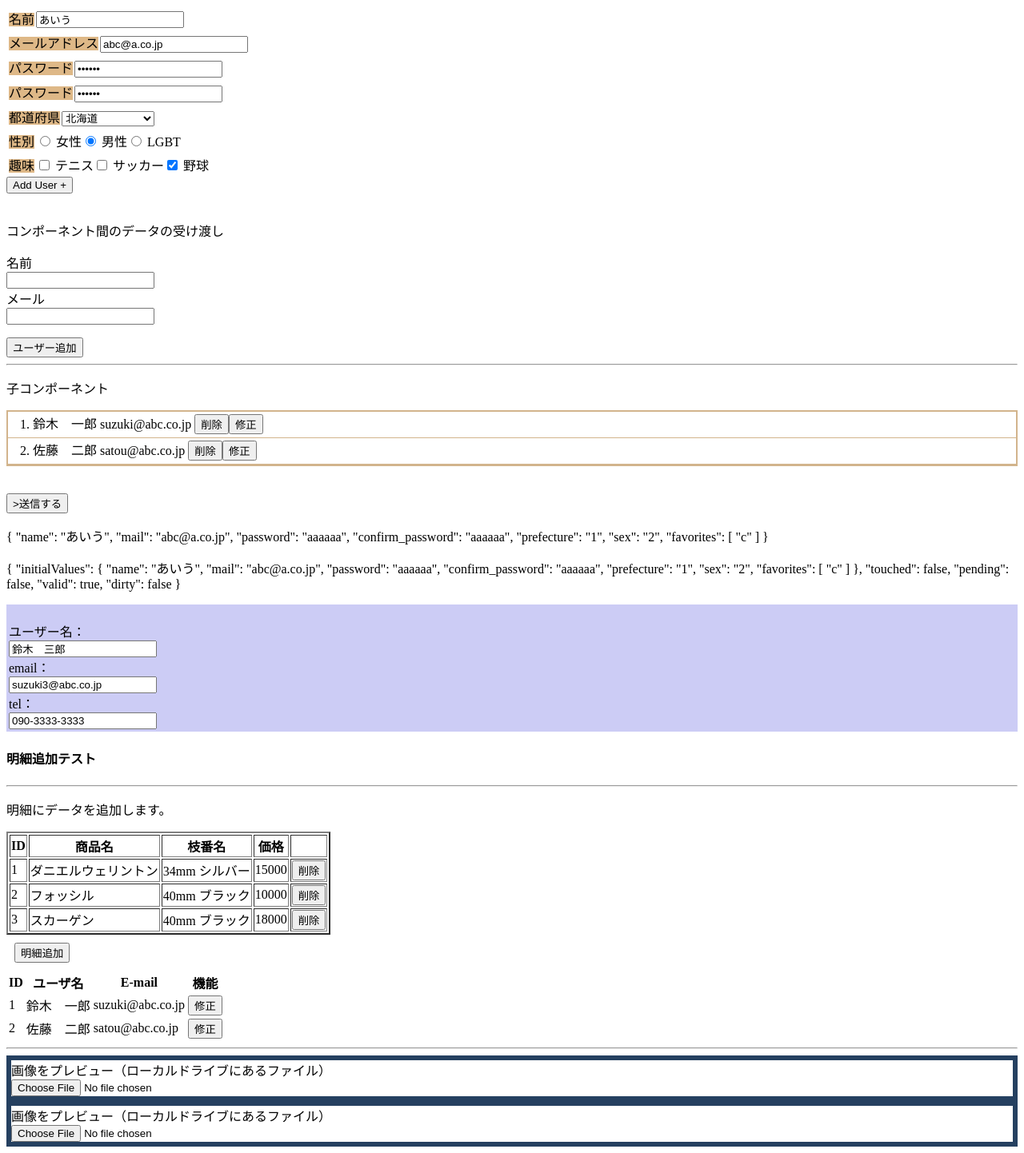
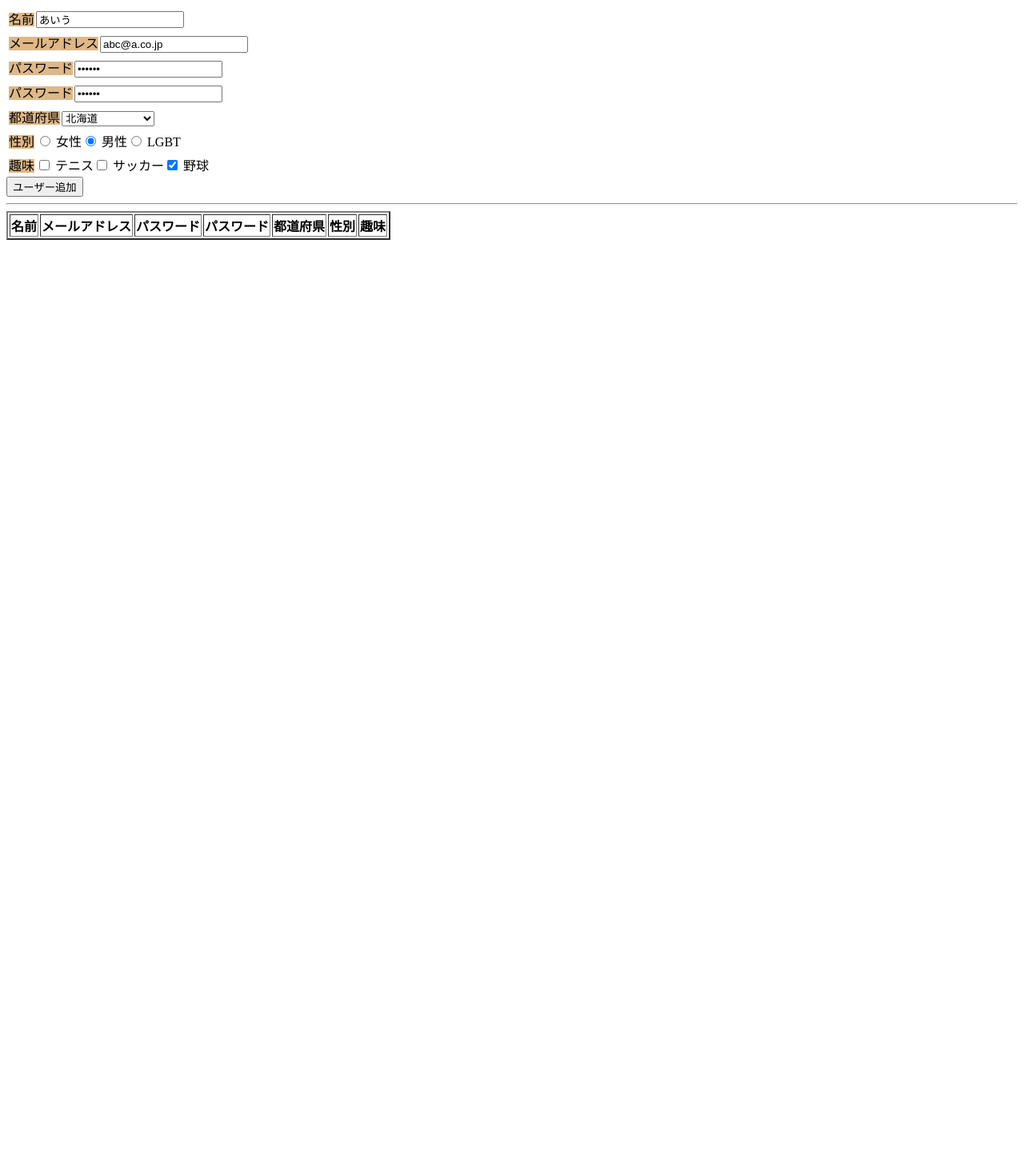
Before and after one commit to afurosan/vue-validation-form, a Vue app: page / in a window 1280 px wide. Shown: the whole page at 80% size. After the commit the page ends 800 px from the top, so only its background shows below. Built offline with nearby package versions, Linux system fonts and the light colour scheme.

Commit message:
2/3今西アップ

```diff
--- a/src/App.vue
+++ b/src/App.vue
@@ -2,15 +2,15 @@
   <form-validate />
   <!-- <form-test /> -->
 
-  <hr>
-  <form-local-image
-      top-msg="画像をプレビュー（ローカルドライブにあるファイル）"
-      alt-msg="画像は表示できません"
-  />
-  <form-local-image
-      top-msg="画像をプレビュー（ローカルドライブにあるファイル）"
-      alt-msg="画像は表示できません"
-  />
+<!--  <hr>-->
+<!--  <form-local-image-->
+<!--      top-msg="画像をプレビュー（ローカルドライブにあるファイル）"-->
+<!--      alt-msg="画像は表示できません"-->
+<!--  />-->
+<!--  <form-local-image-->
+<!--      top-msg="画像をプレビュー（ローカルドライブにあるファイル）"-->
+<!--      alt-msg="画像は表示できません"-->
+<!--  />-->
 
 </template>
 
@@ -25,7 +25,7 @@ export default defineComponent({
   components: {
     FormValidate,
     // FormTest,
-    FormLocalImage,
+    // FormLocalImage,
   },
 });
 </script>
--- a/src/components/templates/FormDetails.vue
+++ b/src/components/templates/FormDetails.vue
@@ -1,19 +1,36 @@
 <template>
-  <div>
-    <p>子コンポーネント</p>
-      <ol>
-        <!-- keyにはindexをつける -->
-          <li v-for="(header, index) in userItems.header" :key="index">
-            {{ header }}
-          </li>
-          <li v-for="(user, index) in userItems.user" :key="index">
-            {{ user.name }} {{ user.email }}
-            <button :disabled="!(childCorrectFlg === 0)" @click="removeItem(index)">削除</button>
-            <button :disabled="!(childCorrectFlg === 0)" @click="correctItem(index)">修正</button>
-          </li>
-      </ol>
-    <br />
-  </div>
+  <table border="2">
+    <thead>
+    <tr>
+      <th v-for="(header, index) in Object.keys(fieldItems)" :key="index">
+        {{ fieldItems[header].label }}
+      </th>
+    </tr>
+    </thead>
+    <tbody>
+<!--    <tr v-for="(item, index) in userItems" :key="index">-->
+<!--      <td v-for="(value, index) in item" :key="index">{{ value }}</td>-->
+<!--      <td><button @click="removeItem(index)">削除</button></td>-->
+<!--    </tr>-->
+    </tbody>
+  </table>
+
+
+<!--  <div>-->
+<!--    <p>明細</p>-->
+<!--      <ol>-->
+<!--        &lt;!&ndash; keyにはindexをつける &ndash;&gt;-->
+<!--          <li v-for="(header, index) in Object.keys(fieldItems)" :key="index">-->
+<!--            {{ fieldItems[header].label }}-->
+<!--          </li>-->
+<!--&lt;!&ndash;          <li v-for="(user, index) in userItems" :key="index">&ndash;&gt;-->
+<!--&lt;!&ndash;            {{ user.name }} {{ user.mail }}&ndash;&gt;-->
+<!--&lt;!&ndash;            <button :disabled="!(childCorrectFlg === 0)" @click="removeItem(index)">削除</button>&ndash;&gt;-->
+<!--&lt;!&ndash;            <button :disabled="!(childCorrectFlg === 0)" @click="correctItem(index)">修正</button>&ndash;&gt;-->
+<!--&lt;!&ndash;          </li>&ndash;&gt;-->
+<!--      </ol>-->
+<!--    <br />-->
+<!--  </div>-->
 </template>
 
 <script lang="ts">
@@ -23,6 +40,9 @@ export default {
   name: "FormDetails",
   props: {
     userItems: {
+      type: Object,
+    },
+    fieldItems: {
       type: Object,
     },
     value: {
@@ -37,11 +57,18 @@ export default {
 
   setup(props:any, context:any) {
     const fs = reactive(props.userItems);
+    const ca = reactive(props.fieldItems);
     const removeItem = (i:number) => {fs.user.splice(i,  1)};
 
+    // console.log(ca.name.label);
+    // console.log(ca[Object.keys(ca)[0]].label);
+    // console.log(fs);
+
     function correctItem(i: number){
+      // console.log(context.target.name);
+      // console.log(fs.user[i].name);
       context.emit('onDataSet',fs.user[i],i);
-      console.log(fs.user[i].name);
+
     }
 
     return {
--- a/src/components/templates/FormValidate.vue
+++ b/src/components/templates/FormValidate.vue
@@ -7,7 +7,7 @@
       v-model="values.favorites"
        v-model="values.sex"
     > -->
-    <custom-input v-bind="ccArray.name.attributes" />
+    <custom-input v-bind="ccArray.name.attributes" @input="ccArray.name.value" />
     <custom-input v-bind="ccArray.mail.attributes" />
     <custom-input v-bind="ccArray.password.attributes" />
     <custom-input v-bind="ccArray.confirm_password.attributes" />
@@ -43,29 +43,15 @@
       <p><ErrorMessage :name="`users[${idx}].useremail`" /></p>
       <button type="button" @click="remove(idx)">x</button>
     </fieldset>
-    <button type="button" @click="push({ useremail: '', username: '' })">
-      Add User +</button
-    ><br /><br />
+<!--        <button type="button" @click="push({ useremail: '', username: '' })">Add User +</button><br /><br />-->
 
     <div>
-      <p>コンポーネント間のデータの受け渡し</p>
-      <span>名前</span>
-      <br>
-      <input v-model="userItems.item_name" style="margin-right: 5px"/>
-      <br>
-      <span>メール</span>
-      <br>
-      <input v-model="userItems.item_email" style="margin-right: 5px"/>
-      <p class="ErrorMessage">{{ errorMessage }}</p>
-
-      <button v-if="parentCorrectFlg===0" @click="adduser" type="button">ユーザー追加</button>
-      <button v-if="parentCorrectFlg===1" @click="correctuser" type="button">修正登録</button>
-      <button v-if="parentCorrectFlg===1" @click="canceluser" type="button">キャンセル</button>
+        <button @click="adduser" type="button">ユーザー追加</button>
 
       <hr />
 
       <FormDetails
-          :user-items="userItems" @onDataSet="dataSet"
+          :user-items="fields" :field-items="ccArray"
           :child-correct-flg="parentCorrectFlg"
       ></FormDetails>
 
@@ -75,55 +61,16 @@
     </div>
 
 
-    <custom-button type="submit" :disabled="!meta.valid || !Object.keys(userItems['user']).length">
-      >送信する</custom-button
-    >
-    <p>{{ values }}</p>
-    <p>{{ meta }}</p>
+<!--    <custom-button type="submit" :disabled="!meta.valid || !Object.keys(fields['user']).length">-->
+<!--      >送信する</custom-button-->
+<!--    >-->
+<!--    <p>{{ccArray}}</p>-->
+<!--    <p>{{ values }}</p>-->
+<!--    <p>{{ meta }}</p>-->
     <!-- </Form> -->
   </form>
 
-  <CustomMultiInput v-model:name="name" v-model:email="email" v-model:tel="tel"/>
-
-  <div>
-    <h4>明細追加テスト</h4>
-    <hr />
-    <div>
-      <p>明細にデータを追加します。</p>
-
-      <table border="2">
-        <thead>
-        <tr>
-          <th v-for="(header, index) in details.header" :key="index">
-            {{ header }}
-          </th>
-        </tr>
-        </thead>
-        <tbody>
-        <tr v-for="(item, index) in details.items" :key="index">
-          <td v-for="(value, index) in item" :key="index">{{ value }}</td>
-          <td><button @click="removeItem(index)">削除</button></td>
-        </tr>
-        </tbody>
-      </table>
-      <button @click="addItem" style="margin: 10px">明細追加</button>
-
-    </div>
-  </div>
-
-  <table>
-    <thead>
-    <tr>
-      <th>ID</th>
-      <th>ユーザ名</th>
-      <th>E-mail</th>
-      <th>機能</th>
-    </tr>
-    </thead>
-    <tbody>
-    <form-details2  v-for="(user,index) in users" :user="user" :key="user.id" :index="index" @update="corUser"></form-details2>
-    </tbody>
-  </table>
+<!--  <CustomMultiInput v-model:name="name" v-model:email="email" v-model:tel="tel"/>-->
 
 </template>
 
@@ -168,15 +115,15 @@ export default defineComponent({
     //CustomCheckBoxes,
     // Form,
     CustomInput,
-    CustomButton,
+    // CustomButton,
     CustomSelect,
     CustomRadio,
     CustomCheckBox,
-    CustomMultiInput,
-    ErrorMessage,
-    Field,
+    // CustomMultiInput,
+    // ErrorMessage,
+    // Field,
     FormDetails,
-    FormDetails2,
+    // FormDetails2,
 
   },
   props: {},
@@ -262,7 +209,7 @@ export default defineComponent({
       users: Yup.array().of(
         Yup.object({
           username: Yup.string().required().label("name"),
-          useremail: Yup.string().email().required().label("email"),
+          useremail: Yup.string().email().required().label("mail"),
         })
       ),
     });
@@ -273,84 +220,26 @@ export default defineComponent({
         item_email: Yup.string().email('メール形式が不正です。').required('メールは入力必須です。'),
      });
 
-    // //  初期値の設定
-    // const initialValues = {
-    //   users: [{ username: "", useremail: "" }],
-    // };
-
     const { values, meta, handleSubmit } = useForm({
       validationSchema: schema,
-      // initialValues: initialValues,
     });
 
-    const { fields, push, remove } = useFieldArray("users");
+    const { fields, push, remove, update } = useFieldArray("users");
 
     const onSubmitClick = handleSubmit((v, { resetForm }) => {
       console.log(v);
       // resetForm();
     });
 
-    // vue2共通
-   // 明細にデータを追加したい
-    const details = reactive({
-      header: ["ID", "商品名", "枝番名", "価格", ""],
-      items: [
-        { id: 1, name: "ダニエルウェリントン", branch_name: "34mm シルバー", price: 15000 },
-        { id: 2, name: "フォッシル", branch_name: "40mm ブラック", price: 10000 },
-        { id: 3, name: "スカーゲン", branch_name: "40mm ブラック", price: 18000 },
-      ],
-    });
-
-    // vue2共通
-    const addItem = () => {
-      details.items.push({
-        id: 4,
-        name: "ポールスミス",
-        branch_name: "42mm シルバー",
-        price: 23000,
-      });
-    };
-
-    // vue2形式
-    //const removeItem = (index) => {
-    //      details.items.splice(index, 1);
-
-    // {index:number}をつけないと、TS7031：暗黙anyエラー
-    const removeItem = (index: {index:number}) => {
-          details.items.splice(1, 1);};
-
-    const name = ref('鈴木　三郎')
-    const email = ref('suzuki3@abc.co.jp')
-    const tel = ref('090-3333-3333')
-
-    // コンポーネント化した明細入力関連
-    const userItems = reactive({
-      item_name: "",
-      item_email: "",
-      user: [
-        { name: "鈴木　一郎", email: "suzuki@abc.co.jp"},
-        { name: "佐藤　二郎", email: "satou@abc.co.jp"},
-      ],
-    });
-
     const errorMessage = ref("")
 
     const adduser = () => {
-      //連想配列の追加
-        errorMessage.value="";
-        schema2.validate(userItems).then( v => {
-        console.log('then',v);
-        let item = { name: userItems.item_name, email: userItems.item_email };
-        userItems.user.push(item);
-        userItems.item_name = "";
-        userItems.item_email = "";
-      })
-      .catch(error => {
-        console.log('catch',error.errors);
-        console.log('catch1', !Object.keys(userItems['user']).length);
-        errorMessage.value=error.errors[0];
-      });
-    };
+      // console.log(values);
+      const additem={name:"aaa",mail:"bbb",password:"aaa",confirm_password:"aaa",prefecture:"1",
+        sex:"2", favorites:"['a']"};
+      push(additem);
+    }
+
 
     interface KeyValue {
       id: string;
@@ -390,48 +279,6 @@ export default defineComponent({
 
     let midx=ref(-1);
     let parentCorrectFlg=ref(0);
-    function dataSet(data: any, i: number){
-      // console.log(data);
-      // 修正用データセット
-      userItems.item_name=data.name;
-      userItems.item_email=data.email;
-      midx.value=i; // 明細idxセット
-      parentCorrectFlg.value=1;
-      // console.log('idx:' + midx.value);
-      // console.log('flg:' + data.modifyFlg);
-    }
-    function correctuser(){
-      //連想配列の追加
-      errorMessage.value="";
-      schema2.validate(userItems).then( v => {
-        console.log('then',v);
-        let item = { name: userItems.item_name, email: userItems.item_email };
-        console.log('idx2:' + midx.value);
-        userItems.user.splice(midx.value,1, item);
-        userItems.item_name = "";
-        userItems.item_email = "";
-        parentCorrectFlg.value=0;
-      })
-          .catch(error => {
-            console.log('catch',error.errors);
-            console.log('catch1', !Object.keys(userItems['user']).length);
-            errorMessage.value=error.errors[0];
-          });
-    }
-    function canceluser(){
-      userItems.item_name="";
-      userItems.item_email="";
-      parentCorrectFlg.value=0;
-    }
-    const users = reactive([
-      {id:1, name:"鈴木　一郎", email:"suzuki@abc.co.jp"},
-      {id:2, name:"佐藤　二郎", email:"satou@abc.co.jp"},
-    ]);
-    function corUser(data:any,i:number){
-      console.log(data);
-      // users[i].name=data.name;
-      // users[i].email=data.email;
-    }
 
     return {
       ccArray,
@@ -445,23 +292,16 @@ export default defineComponent({
       fields,
       push,
       remove,
-      details,
-      addItem,
-      removeItem,
-      name,
-      email,
-      tel,
-      userItems,
       adduser,
       schema2,
       errorMessage,
-      dataSet,
+      // dataSet,
       midx,
       parentCorrectFlg,
-      correctuser,
-      canceluser,
-      users,
-      corUser,
+      // correctuser,
+      // canceluser,
+      // // users,
+      // corUser,
     };
   },
 });
```
